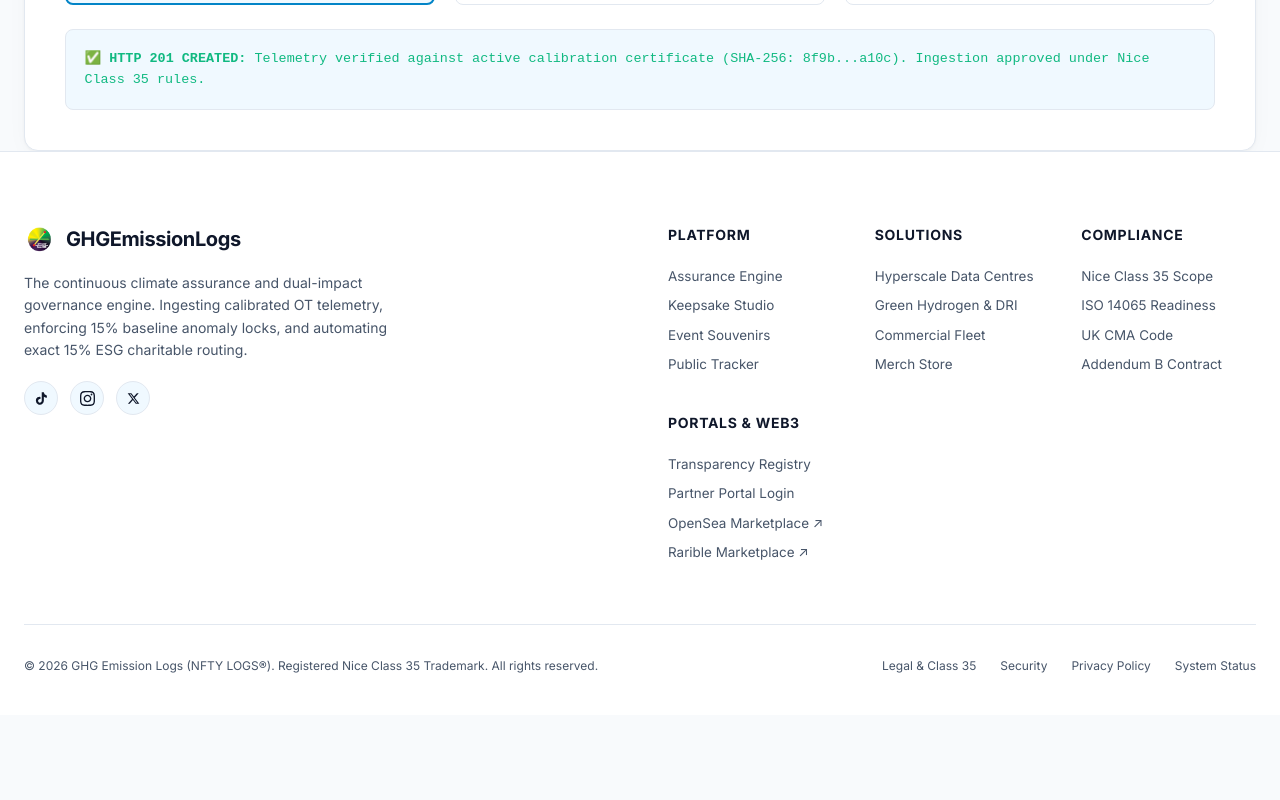
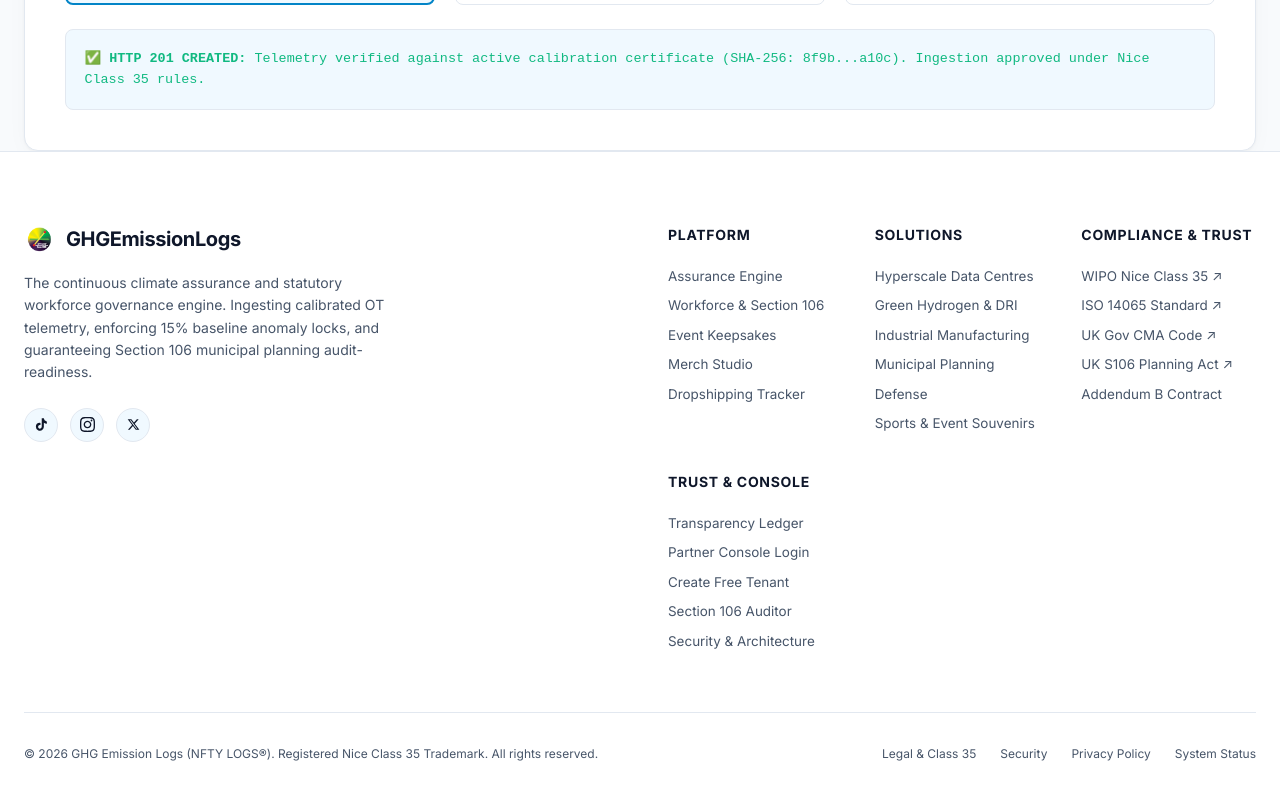
Before and after one commit to stevegee1/ghg_app, a React (Vite) app: page / in a window 1280 px wide. Shown: the part 3413-4213 px from the top of the page. Before the commit the page ends 4128 px from the top, so only its background shows below. Built offline with nearby package versions, Linux system fonts and the light colour scheme; no server answers.

Commit message:
feat(footer): align compliance links with official statutory URLs and Google B2B SaaS standards

```diff
--- a/src/components/Footer.tsx
+++ b/src/components/Footer.tsx
@@ -6,21 +6,20 @@
     <footer style={{ borderTop: '1px solid var(--border-light)', backgroundColor: 'var(--bg-card)', marginTop: 'auto', padding: '4.5rem 1.5rem 2.5rem 1.5rem' }}>
       <div style={{ maxWidth: '1280px', margin: '0 auto' }}>
 
-        {/* Main 2-Column Desktop Grid: Left Brand & Newsletter (1.2fr) | Right 4 Link Columns (2.8fr) */}
+        {/* Main 2-Column Desktop Grid: Left Brand & Mission | Right 4 Link Columns */}
         <div style={{ display: 'grid', gridTemplateColumns: 'repeat(auto-fit, minmax(260px, 1fr))', gap: '3.5rem', marginBottom: '3.5rem' }}>
 
-          {/* Left Column: Brand, Mission & Social Icons */}
+          {/* Left Column: Brand & Mission */}
           <div>
             <div style={{ display: 'flex', alignItems: 'center', gap: '0.625rem', marginBottom: '1rem' }}>
               <img src="/images/nfty-logs-logo.png" alt="Official Logo" style={{ width: '32px', height: '32px', objectFit: 'contain' }} />
               <span style={{ fontSize: '1.25rem', fontWeight: 800, color: 'var(--text-main)', letterSpacing: '-0.02em' }}>GHGEmissionLogs</span>
             </div>
 
-            <p style={{ fontSize: '0.875rem', lineHeight: 1.6, color: 'var(--text-muted)', marginBottom: '1.25rem', maxWidth: '380px' }}>
-              The continuous climate assurance and dual-impact governance engine. Ingesting calibrated OT telemetry, enforcing 15% baseline anomaly locks, and automating exact 15% ESG charitable routing.
+            <p style={{ fontSize: '0.875rem', lineHeight: 1.6, color: 'var(--text-muted)', marginBottom: '1.5rem', maxWidth: '380px' }}>
+              The continuous climate assurance and statutory workforce governance engine. Ingesting calibrated OT telemetry, enforcing 15% baseline anomaly locks, and guaranteeing Section 106 municipal planning audit-readiness.
             </p>
 
-            {/* Social Vector Icons */}
             <div style={{ display: 'flex', alignItems: 'center', gap: '0.75rem' }}>
               {/* TikTok */}
               <a
@@ -106,9 +105,10 @@
               </div>
               <ul style={{ listStyle: 'none', padding: 0, margin: 0, fontSize: '0.84rem', lineHeight: 2.2 }}>
                 <li><Link to="/licensing" style={{ color: 'var(--text-muted)', textDecoration: 'none' }}>Assurance Engine</Link></li>
-                <li><Link to="/merch" style={{ color: 'var(--text-muted)', textDecoration: 'none' }}>Keepsake Studio</Link></li>
-                <li><Link to="/souvenirs" style={{ color: 'var(--text-muted)', textDecoration: 'none' }}>Event Souvenirs</Link></li>
-                <li><Link to="/public-tracker" style={{ color: 'var(--text-muted)', textDecoration: 'none' }}>Public Tracker</Link></li>
+                <li><Link to="/job-reporting" style={{ color: 'var(--text-muted)', textDecoration: 'none' }}>Workforce & Section 106</Link></li>
+                <li><Link to="/souvenirs" style={{ color: 'var(--text-muted)', textDecoration: 'none' }}>Event Keepsakes</Link></li>
+                <li><Link to="/merch" style={{ color: 'var(--text-muted)', textDecoration: 'none' }}>Merch Studio</Link></li>
+                <li><Link to="/public-tracker" style={{ color: 'var(--text-muted)', textDecoration: 'none' }}>Dropshipping Tracker</Link></li>
               </ul>
             </div>
 
@@ -120,34 +120,77 @@
               <ul style={{ listStyle: 'none', padding: 0, margin: 0, fontSize: '0.84rem', lineHeight: 2.2 }}>
                 <li><Link to="/licensing" style={{ color: 'var(--text-muted)', textDecoration: 'none' }}>Hyperscale Data Centres</Link></li>
                 <li><Link to="/licensing" style={{ color: 'var(--text-muted)', textDecoration: 'none' }}>Green Hydrogen & DRI</Link></li>
-                <li><Link to="/licensing" style={{ color: 'var(--text-muted)', textDecoration: 'none' }}>Commercial Fleet</Link></li>
-                <li><Link to="/merch" style={{ color: 'var(--text-muted)', textDecoration: 'none' }}>Merch Store</Link></li>
+                <li><Link to="/licensing" style={{ color: 'var(--text-muted)', textDecoration: 'none' }}>Industrial Manufacturing</Link></li>
+                <li><Link to="/job-reporting" style={{ color: 'var(--text-muted)', textDecoration: 'none' }}>Municipal Planning Defense</Link></li>
+                <li><Link to="/souvenirs" style={{ color: 'var(--text-muted)', textDecoration: 'none' }}>Sports & Event Souvenirs</Link></li>
               </ul>
             </div>
 
-            {/* Column 3: Compliance & Legal */}
+            {/* Column 3: Statutory Compliance (Official Government & Standards Authority Links) */}
             <div>
               <div style={{ fontWeight: 800, fontSize: '0.875rem', color: 'var(--text-main)', textTransform: 'uppercase', letterSpacing: '0.05em', marginBottom: '1rem' }}>
-                Compliance
+                Compliance & Trust
               </div>
               <ul style={{ listStyle: 'none', padding: 0, margin: 0, fontSize: '0.84rem', lineHeight: 2.2 }}>
-                <li><Link to="/about" style={{ color: 'var(--text-muted)', textDecoration: 'none' }}>Nice Class 35 Scope</Link></li>
-                <li><Link to="/about" style={{ color: 'var(--text-muted)', textDecoration: 'none' }}>ISO 14065 Readiness</Link></li>
-                <li><Link to="/about" style={{ color: 'var(--text-muted)', textDecoration: 'none' }}>UK CMA Code</Link></li>
-                <li><Link to="/about" style={{ color: 'var(--text-muted)', textDecoration: 'none' }}>Addendum B Contract</Link></li>
+                <li>
+                  <a
+                    href="https://www.wipo.int/classifications/nice/en/"
+                    target="_blank"
+                    rel="noopener noreferrer"
+                    style={{ color: 'var(--text-muted)', textDecoration: 'none' }}
+                  >
+                    WIPO Nice Class 35 ↗
+                  </a>
+                </li>
+                <li>
+                  <a
+                    href="https://www.iso.org/standard/74257.html"
+                    target="_blank"
+                    rel="noopener noreferrer"
+                    style={{ color: 'var(--text-muted)', textDecoration: 'none' }}
+                  >
+                    ISO 14065 Standard ↗
+                  </a>
+                </li>
+                <li>
+                  <a
+                    href="https://www.gov.uk/government/publications/green-claims-code-making-environmental-claims"
+                    target="_blank"
+                    rel="noopener noreferrer"
+                    style={{ color: 'var(--text-muted)', textDecoration: 'none' }}
+                  >
+                    UK Gov CMA Code ↗
+                  </a>
+                </li>
+                <li>
+                  <a
+                    href="https://www.legislation.gov.uk/ukpga/1990/8/section/106"
+                    target="_blank"
+                    rel="noopener noreferrer"
+                    style={{ color: 'var(--text-muted)', textDecoration: 'none' }}
+                  >
+                    UK S106 Planning Act ↗
+                  </a>
+                </li>
+                <li>
+                  <Link to="/about" style={{ color: 'var(--text-muted)', textDecoration: 'none' }}>
+                    Addendum B Contract
+                  </Link>
+                </li>
               </ul>
             </div>
 
-            {/* Column 4: Web3 & Portals */}
+            {/* Column 4: Enterprise Trust & Console (Google B2B Standard) */}
             <div>
               <div style={{ fontWeight: 800, fontSize: '0.875rem', color: 'var(--text-main)', textTransform: 'uppercase', letterSpacing: '0.05em', marginBottom: '1rem' }}>
-                Portals & Web3
+                Trust & Console
               </div>
               <ul style={{ listStyle: 'none', padding: 0, margin: 0, fontSize: '0.84rem', lineHeight: 2.2 }}>
-                <li><Link to="/transparency" style={{ color: 'var(--text-muted)', textDecoration: 'none' }}>Transparency Registry</Link></li>
-                <li><Link to="/portal/login" style={{ color: 'var(--text-muted)', textDecoration: 'none' }}>Partner Portal Login</Link></li>
-                <li><a href="https://opensea.io" target="_blank" rel="noopener noreferrer" style={{ color: 'var(--text-muted)', textDecoration: 'none' }}>OpenSea Marketplace ↗</a></li>
-                <li><a href="https://rarible.com" target="_blank" rel="noopener noreferrer" style={{ color: 'var(--text-muted)', textDecoration: 'none' }}>Rarible Marketplace ↗</a></li>
+                <li><Link to="/transparency" style={{ color: 'var(--text-muted)', textDecoration: 'none' }}>Transparency Ledger</Link></li>
+                <li><Link to="/portal/login" style={{ color: 'var(--text-muted)', textDecoration: 'none' }}>Partner Console Login</Link></li>
+                <li><Link to="/create-account" style={{ color: 'var(--text-muted)', textDecoration: 'none' }}>Create Free Tenant</Link></li>
+                <li><Link to="/job-reporting" style={{ color: 'var(--text-muted)', textDecoration: 'none' }}>Section 106 Auditor</Link></li>
+                <li><Link to="/about" style={{ color: 'var(--text-muted)', textDecoration: 'none' }}>Security & Architecture</Link></li>
               </ul>
             </div>
 
```
